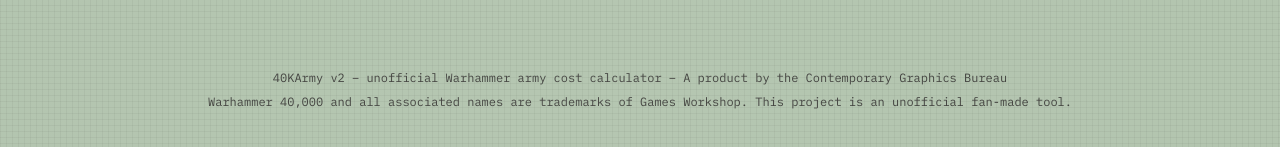
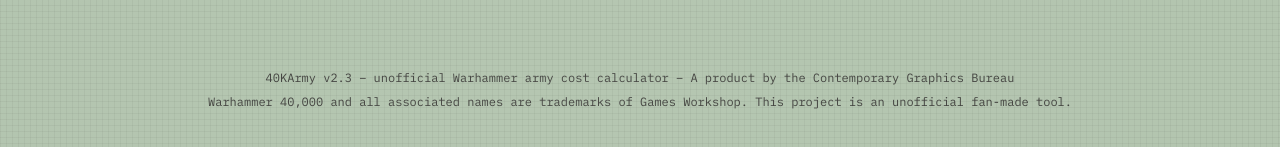
Before and after one commit to cgbureau/40k-Army, a Next.js app: page /orks-army-cost in a window 1280 px wide. Shown: the part 1111-1258 px from the top of the page. Built offline with nearby package versions, Linux system fonts and the light colour scheme; a web font is replaced by a local one.

Commit message:
chore: update footer to v2.3

```diff
--- a/app/components/layout/SiteFooter.tsx
+++ b/app/components/layout/SiteFooter.tsx
@@ -2,7 +2,7 @@
   return (
     <footer className="text-center text-xs font-plex-mono opacity-80 mt-12 pb-6">
       <p>
-        40KArmy v2 – unofficial Warhammer army cost calculator – A product by the
+        40KArmy v2.3 – unofficial Warhammer army cost calculator – A product by the
         Contemporary Graphics Bureau
       </p>
 
```
